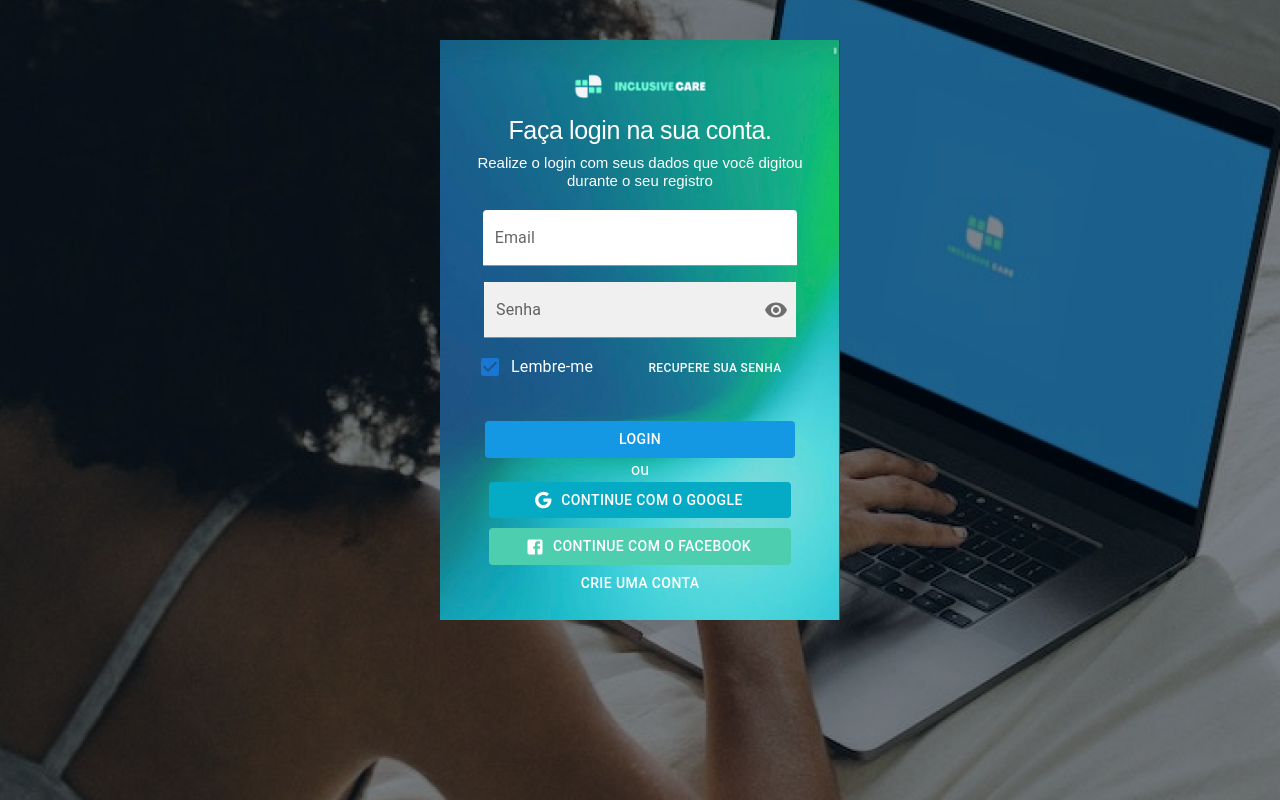
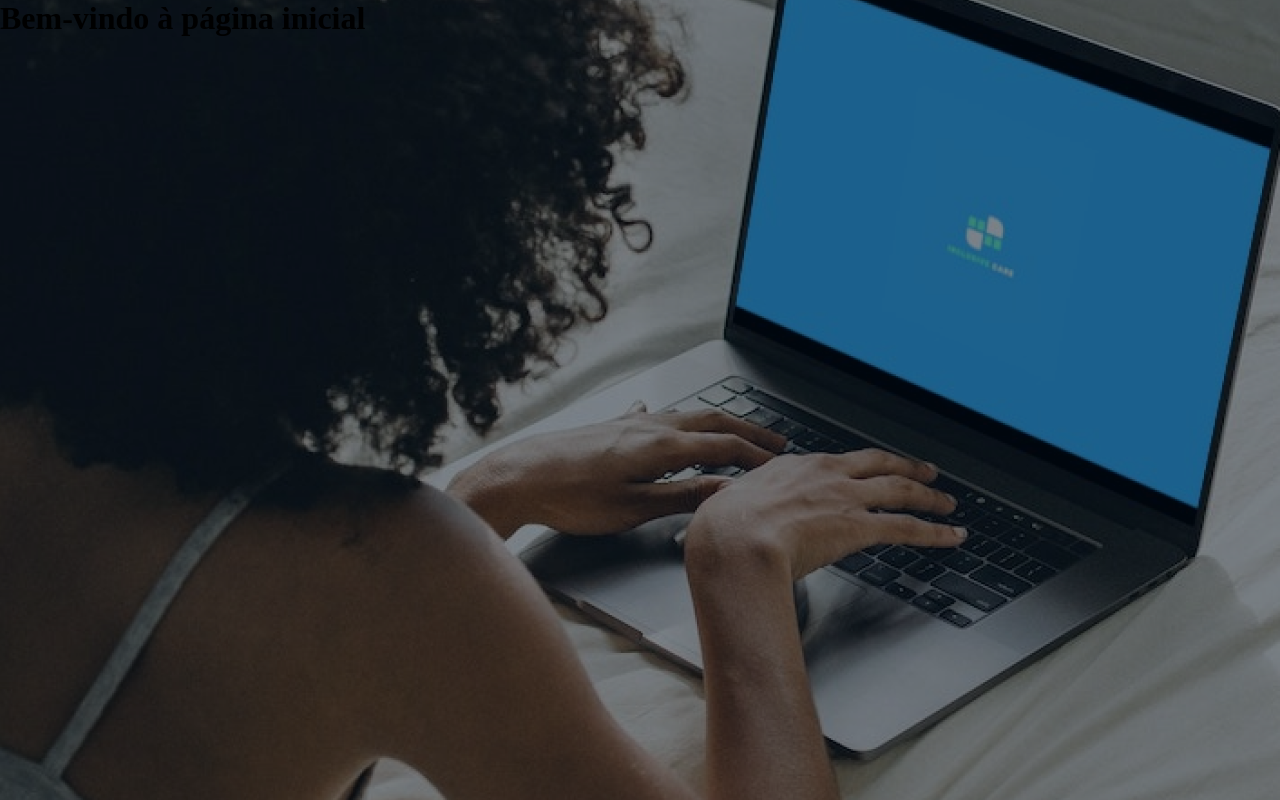
Before and after one commit to janainabsilva/inclusivecare, a React (Create React App) app: page /Home in a window 1280 px wide. Built offline with nearby package versions, Linux system fonts and the light colour scheme.

Commit message:
alterações

```diff
--- a/src/Contexts/auth.js
+++ b/src/Contexts/auth.js
@@ -7,7 +7,7 @@ export const AuthProvider = ({ children }) => {
 
   useEffect(() => {
     const userToken = localStorage.getItem("user_token");
-    const usersStorage = localStorage.getItem("users_db");
+    const usersStorage = localStorage.getItem("users_bd");
 
     if (userToken && usersStorage) {
       const hasUser = JSON.parse(usersStorage)?.filter(
@@ -19,7 +19,7 @@ export const AuthProvider = ({ children }) => {
   }, []);
 
   const login = (email, password) => {
-    const usersStorage = JSON.parse(localStorage.getItem("users_db"));
+    const usersStorage = JSON.parse(localStorage.getItem("users_bd"));
 
     const hasUser = usersStorage?.filter((user) => user.email === email);
 
@@ -59,14 +59,12 @@ export const AuthProvider = ({ children }) => {
     return;
   };
 
-  const sair = () => {
-    setUser(null);
-    localStorage.removeItem("user_token");
-  };
+
 
   return (
     <AuthContext.Provider
-    value={{ user, signed: !!user, login, cadastro, sair }}>
+      value={{ user, signed: !!user, login, cadastro }}
+    >
       {children}
     </AuthContext.Provider>
   );
--- a/src/Paginas/Home/index.js
+++ b/src/Paginas/Home/index.js
@@ -1,14 +1,18 @@
-import React from "react";
+import React, { useContext } from "react";
+import { AuthContext } from "../../Contexts/auth"; // Verifique o caminho correto para o AuthProvider
 
-const Home = () =>{
+const Home = () => {
+  const { user, login } = useContext(AuthContext);
 
+  if (!login) {
+    return <p>Você não está autenticado. Faça login para acessar esta página.</p>;
+  }
 
-    return(
-
-       <>olá</>
-
-
-    )
-}
+  return (
+    <div>
+      <h1>Bem-vindo à página inicial</h1>
+    </div>
+  );
+};
 
 export default Home;
--- a/src/Rotas/index.js
+++ b/src/Rotas/index.js
@@ -18,7 +18,7 @@ const RotasApp = () => {
     <BrowserRouter>
       <Fragment>
         <Routes>
-          <Route path="/Home" element={<Private Item={Home} />} />
+          <Route path="/Home" element={<Home/>} />
           <Route path="/Cadastro" element={<Cadastro />} />
           <Route path="/Recuperarsenha" element={<Recuperarsenha />} />
           <Route path="/CadastroPf" element={<CadastroPf />} />
```
